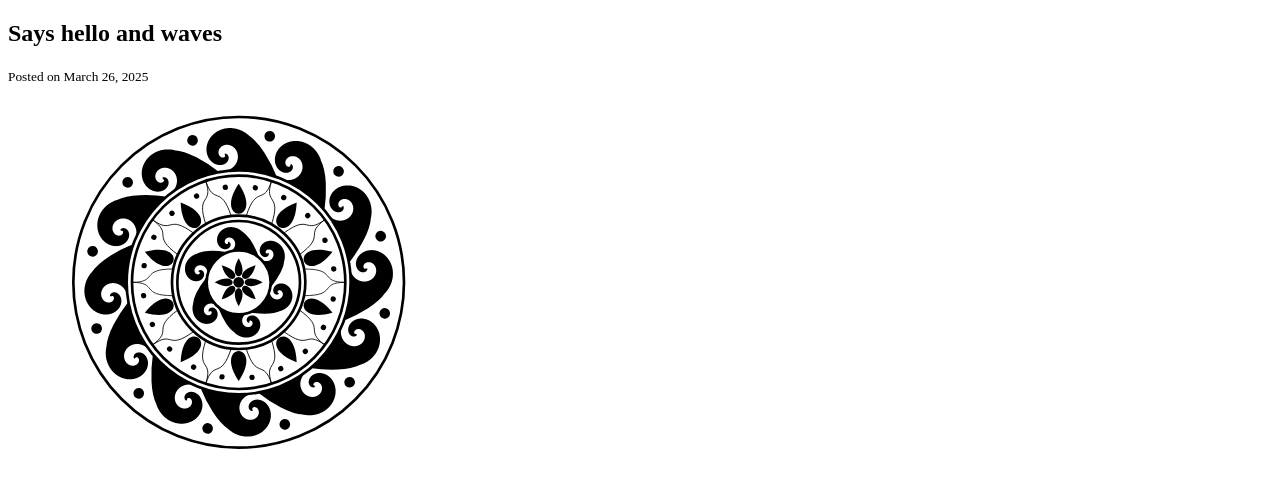
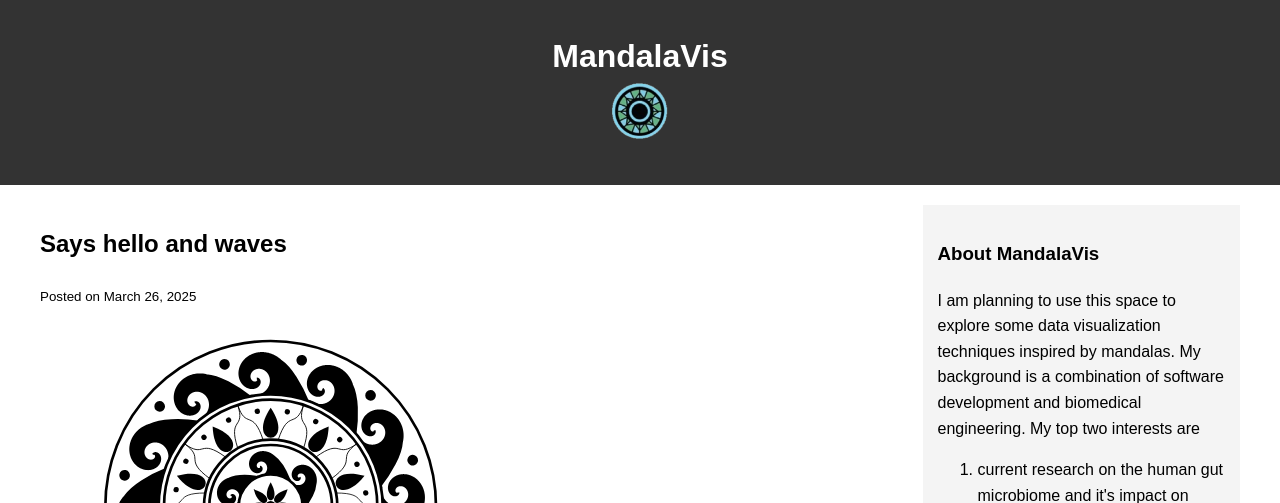
Before and after one commit to mbsmrtic/mandalavis, a Flask app: page / in a window 1280 px wide. Shown: the top 503 px of the page. Run offline with Flask 3, Linux system fonts and the light colour scheme; data that the repository does not hold is empty.

Commit message:
moving header into templates

```diff
--- /dev/null
+++ b/templates/header.html
@@ -0,0 +1,22 @@
+<html>
+    <head>
+        <title>
+            MandalaVis</title>
+        <link rel="icon" type="image/x-icon" href="images/blue_trans.png"> <!-- Favicon link -->
+        <!-- <link rel="stylesheet" href="styles.css"> Link to CSS file for styling -->
+        <link rel="stylesheet" type="text/css" href="static/css/styles.css">
+    </head>
+    <header>
+        <h1>
+            MandalaVis
+            </br>
+            <img src="{{ url_for('static', filename='images/blue_trans.png') }}"  style="width: 56px; height: 56px;">
+        </h1>
+        <!-- <nav>
+            <a href="#">Home</a>
+            <a href="#">About</a>
+            <a href="#">Contact</a>
+        </nav> -->
+    </header>
+
+</html>
--- a/templates/index.html
+++ b/templates/index.html
@@ -1,5 +1,7 @@
 <!doctype html>
-    <div id="header"></div>
+    <div id="header">
+        {% include 'header.html' %}
+    </div>
 <div class="container">
     <div class="content">
         <!-- <article id="article10">
@@ -203,7 +205,7 @@
     &copy; 2025 . All Rights Reserved.
 </footer> -->
 
-<script src="https://code.jquery.com/jquery.min.js"></script>
+<!-- <script src="https://code.jquery.com/jquery.min.js"></script>
 <script>
     $(document).ready(
         () => {
@@ -215,7 +217,7 @@
             //  })
         }
         );
-</script>
+</script> -->
 <script src="static/js/mandala.js" type="module"></script>
 <script src="static/js/mandala1.js" type="module" defer></script>
 <script src="static/js/mandala2.js" type="module" defer></script>
```
